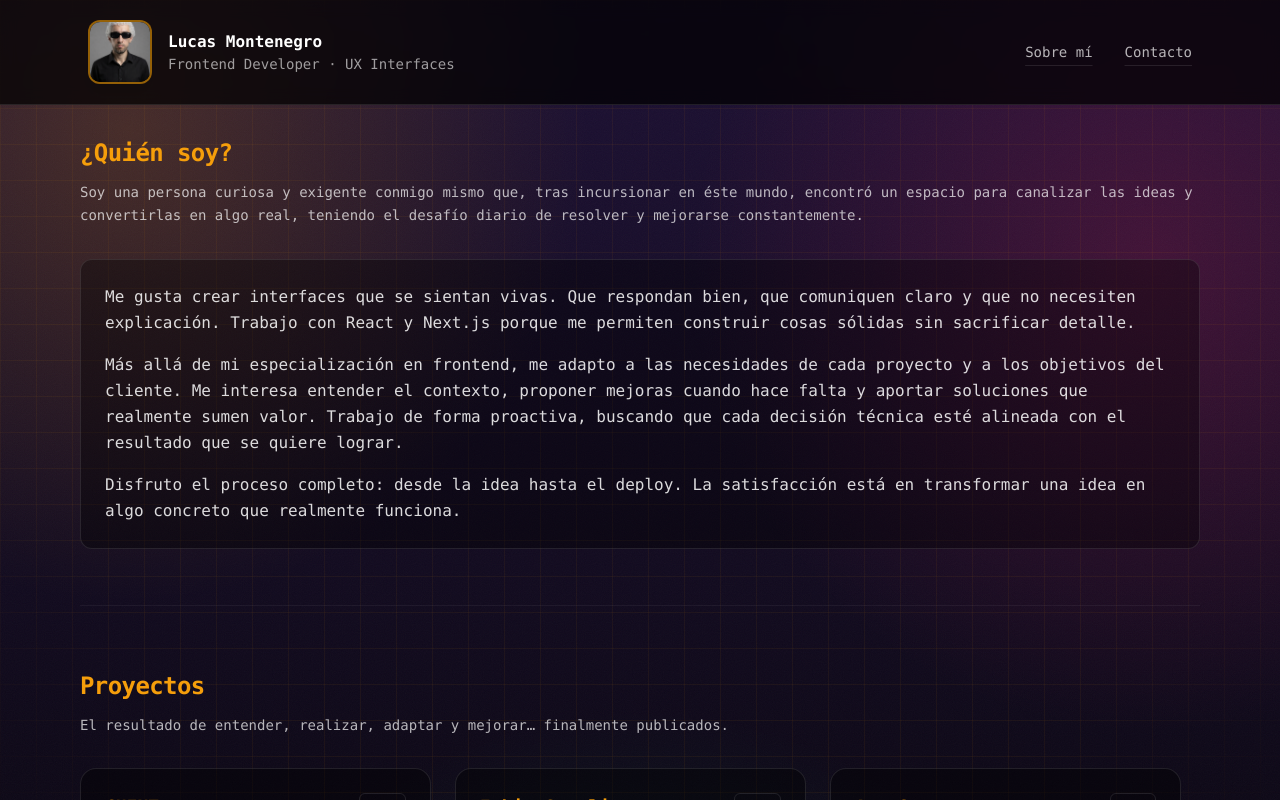
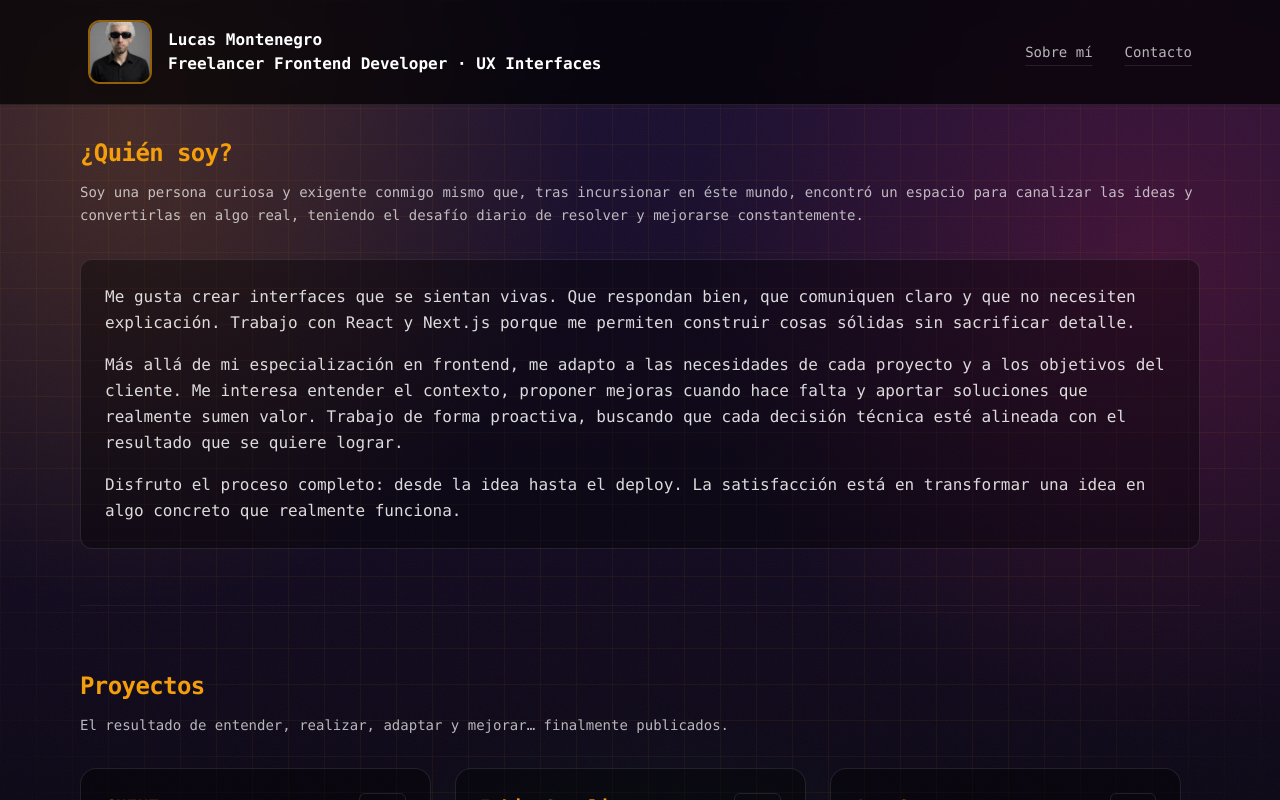
Before and after one commit to lu-developer476/Portfolio, a Next.js app: page /about in a window 1280 px wide. Shown: the top 800 px of the page. Built offline with nearby package versions, Linux system fonts and the light colour scheme.

Commit message:
Navbar.tsx

```diff
--- a/src/components/Navbar.tsx
+++ b/src/components/Navbar.tsx
@@ -62,8 +62,8 @@ export default function Navbar() {
               <div className="text-sm md:text-base font-semibold whitespace-nowrap">
                 Lucas Montenegro
               </div>
-              <div className="hidden sm:block text-xs md:text-sm text-white/60">
-                Frontend Developer · UX Interfaces
+              <div className="text-sm md:text-base font-semibold whitespace-nowrap">
+                Freelancer Frontend Developer · UX Interfaces
               </div>
             </Link>
           </div>
```
